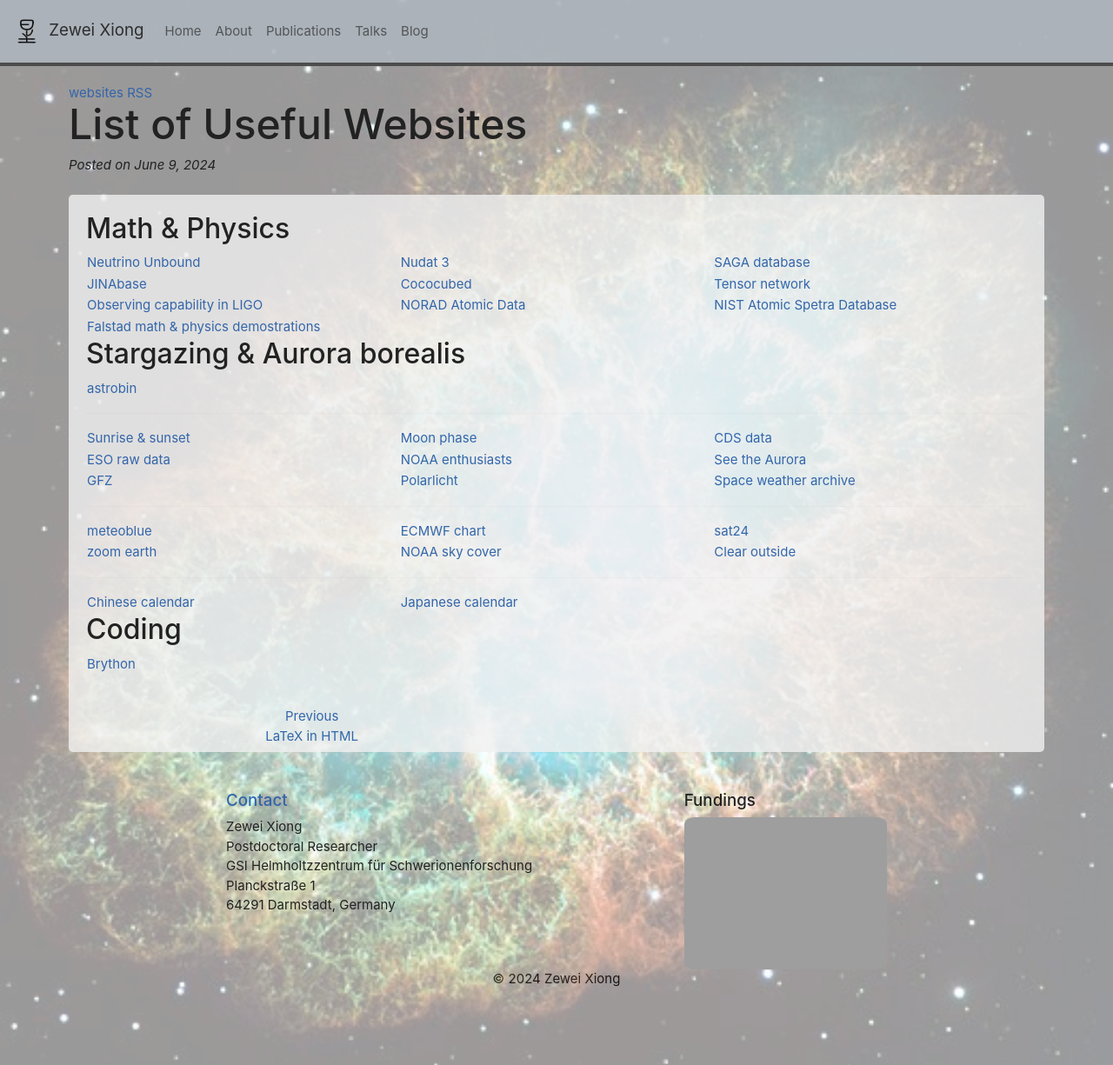
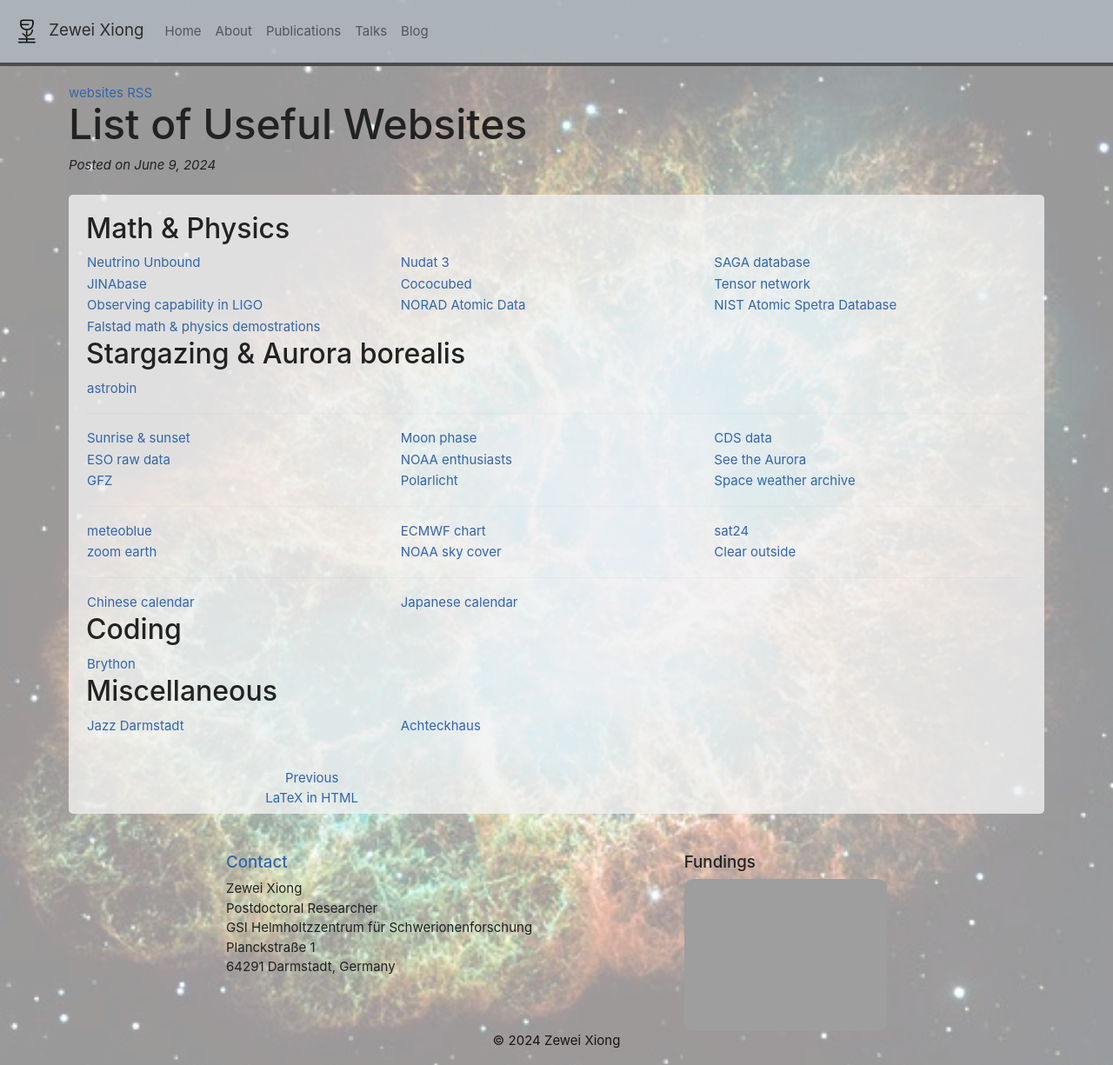
Before and after one commit to zeweixiong/zeweixiong.github.io, a Jekyll site: the page built from _posts/2024-06-09-useful-website-list.md, in a window 1280 px wide and 1225 px high. Shown: the whole window at 87% size. Built offline with Jekyll 4.4.1, drawn with Linux system fonts in a browser that asks for light colours; nearby versions of some CDN libraries; a style sheet for code colours, icons or effects is not loaded.

Commit message:
add two jazz websites

```diff
--- a/_posts/2024-06-09-useful-website-list.md
+++ b/_posts/2024-06-09-useful-website-list.md
@@ -42,3 +42,7 @@ table-layout: fixed;
 ### Coding
 
 | [Brython](https://brython.info) | | |
+
+### Miscellaneous
+
+| [Jazz Darmstadt](https://www.jazzinstitut.de/jazzkalender/) | [Achteckhaus](https://jazzclub-darmstadt.de) | |
```
